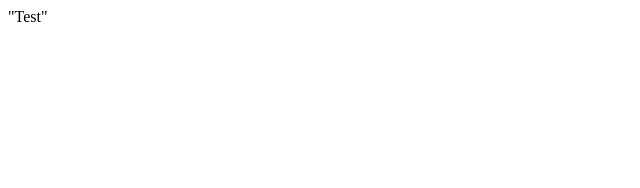
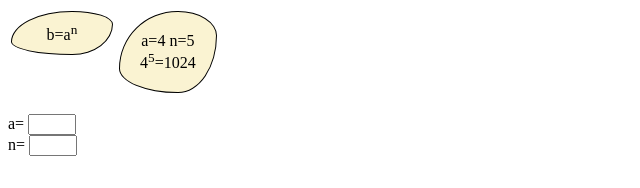
Before and after one commit to ovpet/dnevnik, a plain HTML site: page index.html in a window 1280 px wide. Shown: the whole page, without its empty margins (0-640 px from the left). Drawn offline with Linux system fonts and the light colour scheme.

Commit message:
Update index.html

```diff
--- a/index.html
+++ b/index.html
@@ -1 +1,65 @@
-"Test"
+<!DOCTYPE html>
+ <html lang="ru">
+ <head>
+  <meta charset="utf-8">
+  <title>border-radius</title>
+  <style>
+   .rad, .rd {
+    background: #faf3d2; /* Цвет фона */
+    border: 1px solid black; /* Параметры рамки */
+    padding: 20px; /* Поля вокруг текста */
+	border-radius: 60% 40% 40% 60%/ 70% 30% 70% 30%;
+	text-align: center;
+	float: left; /* Обтекание по правому краю */
+	margin: 3px;
+   }
+   .rad{
+	width: 80px;
+    padding: 10px; /* Поля вокруг текста */
+   }
+   .rad1 {
+   width: 100px;
+   float: none;
+   }
+   #ia, #in{
+   width: 40px;
+   }
+  </style>
+ </head>
+ <body>
+  <div class="rad">
+   b=a<sup>n</sup>
+  </div>
+  <div class="rd">
+	a=<span id="a">4</span> n=<span id="n">5</span><br>
+	<span id="aa">4</span><sup id="nn">5</sup>=<span id="bb">1024</span>
+  </div>
+  <div class="rad1">&nbsp;</div>
+
+  a= <input type="text" id="ia"><br>
+  n= <input type="text" id="in">
+  <script>
+  var ia = document.getElementById('ia');
+  var inn = document.getElementById('in');
+  var bb = document.getElementById('bb');
+  var xa=10;
+  var xn=2;
+
+  ia.oninput = function() {
+    document.getElementById('a').innerHTML = ia.value;
+    document.getElementById('aa').innerHTML = ia.value;
+	xa=parseInt(ia.value, 10);
+	//bb.innerHTML = parseInt(ia.value, 10);
+	bb.innerHTML = Math.pow(parseInt(ia.value, 10), xn);
+  };
+  inn.oninput = function() {
+    document.getElementById('n').innerHTML = inn.value;
+    document.getElementById('nn').innerHTML = inn.value;
+	//xn=parseInt(in.value, 10);
+	//bb.innerHTML = Math.pow(xa, xn);
+	xn=parseInt(inn.value, 10);
+	bb.innerHTML = Math.pow(xa, parseInt(inn.value, 10));
+  };
+</script>
+ </body>
+</html>
```
